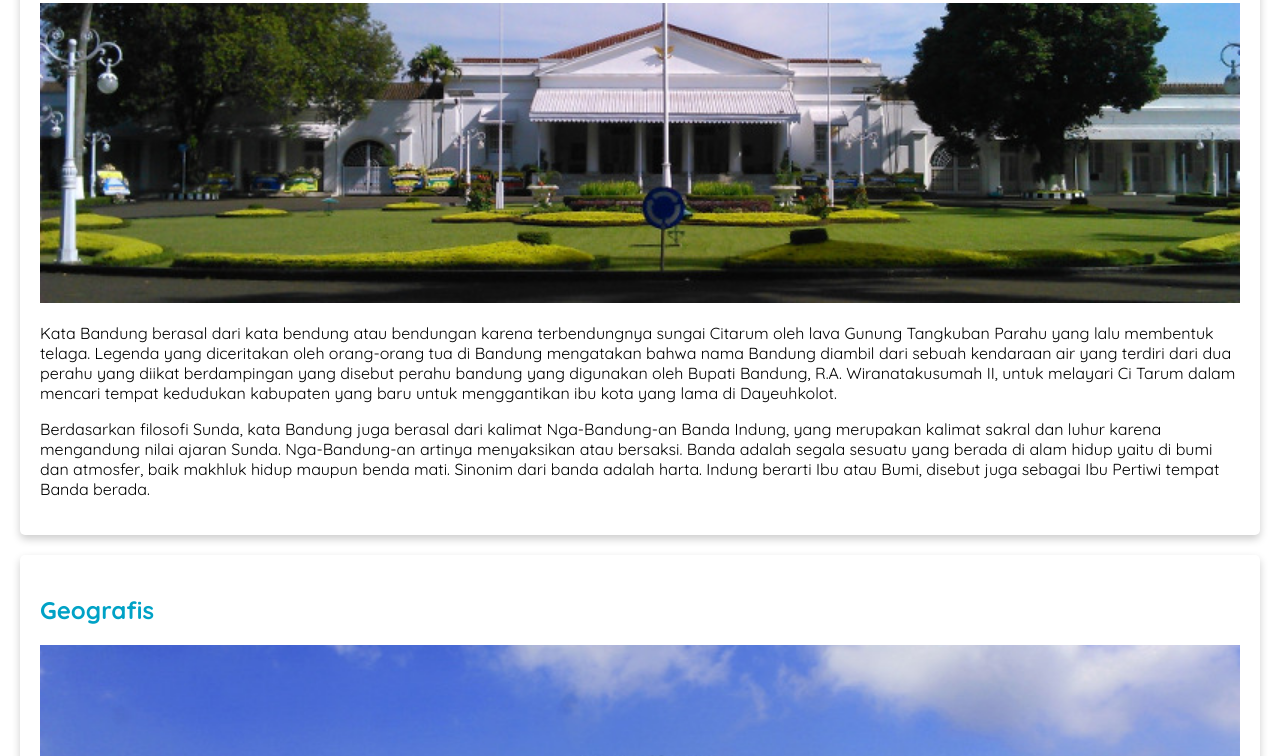
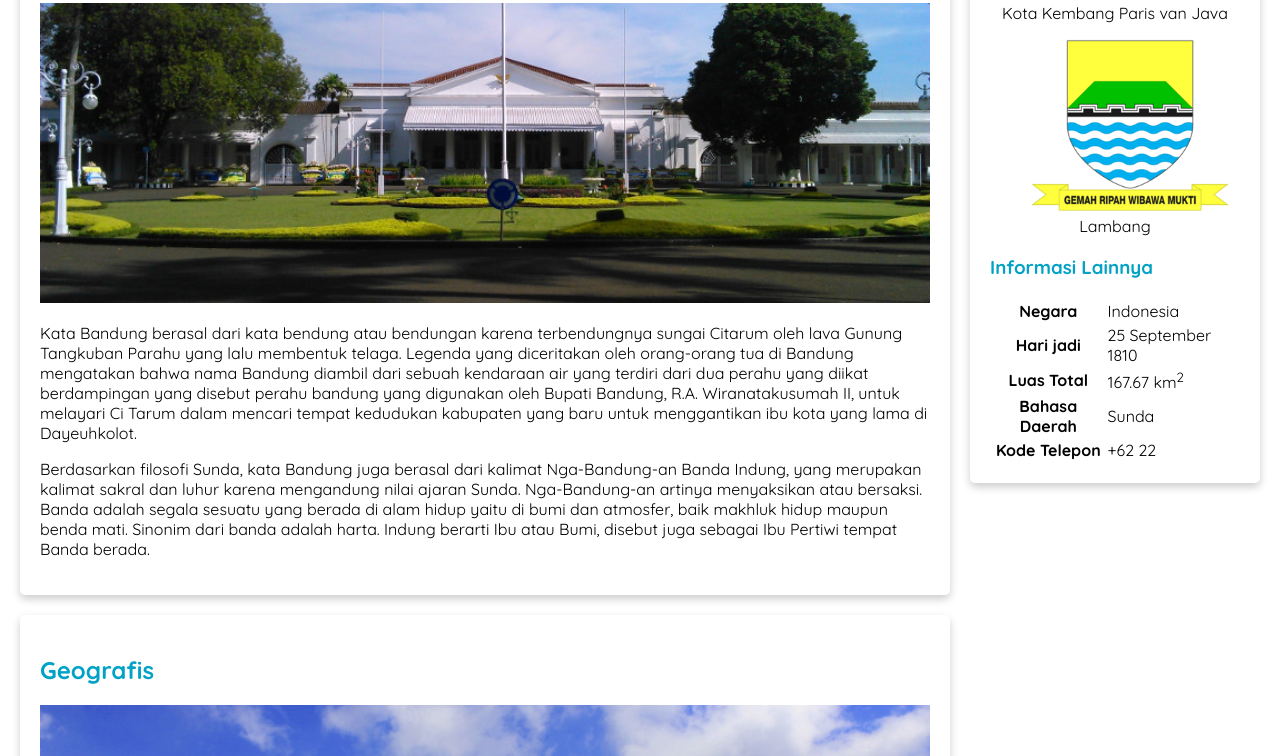
Before and after one commit to johanrza/dasar-web, a plain HTML site: page index.html in a window 1280 px wide. Shown: the part 450-1206 px from the top of the page. Drawn offline with Linux system fonts and the light colour scheme.

Commit message:
Positioning, floating, and meta tag

```diff
--- a/assets/styles/style.css
+++ b/assets/styles/style.css
@@ -1,4 +1,14 @@
 @import url("https://fonts.googleapis.com/css2?family=Quicksand:wght@400;700&display=swap");
+
+* {
+  box-sizing: border-box;
+}
+
+aside {
+  float: right;
+  width: 25%;
+  padding-left: 20px;
+}
 
 body {
   font-family: "Quicksand", sans-serif;
@@ -6,19 +16,21 @@ body {
   padding: 0;
 }
 
+#content {
+  float: left;
+  width: 75%;
+}
+
+.card {
+  box-shadow: 0 4px 8px 0 rgba(0, 0, 0, 0.2);
+  border-radius: 5px;
+  padding: 20px;
+  margin-top: 20px;
+}
+
 h2,
 h3 {
   color: #00a2c6;
-}
-
-nav a {
-  font-size: 18px;
-  font-weight: 400;
-  text-decoration: none;
-}
-
-nav a:hover {
-  font-weight: bold;
 }
 
 .jumbotron {
@@ -31,6 +43,17 @@ nav a:hover {
 
 main {
   padding: 20px;
+  overflow: auto;
+}
+
+nav a {
+  font-size: 18px;
+  font-weight: 400;
+  text-decoration: none;
+}
+
+nav a:hover {
+  font-weight: bold;
 }
 
 nav li {
@@ -47,13 +70,6 @@ nav li {
   width: 200px;
 }
 
-.card {
-  box-shadow: 0 4px 8px 0 rgba(0, 0, 0, 0.2);
-  border-radius: 5px;
-  padding: 20px;
-  margin-top: 20px;
-}
-
 .featured-image {
   width: 100%;
   max-height: 300px;
--- a/index.html
+++ b/index.html
@@ -1,6 +1,7 @@
 <!DOCTYPE html>
 <html>
   <head>
+    <meta name="viewport" content="width=device-width, initial-scale=1.0" />
     <title>Kota Bandung</title>
     <link rel="stylesheet" href="assets/styles/style.css" />
   </head>
```
